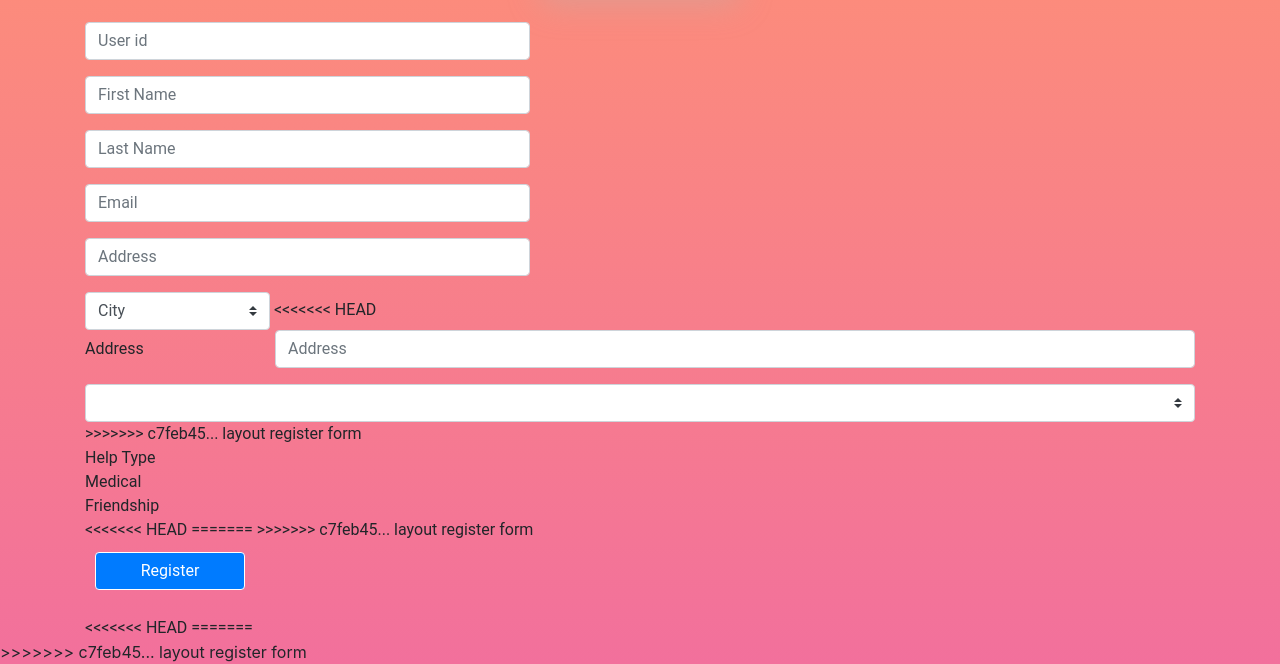
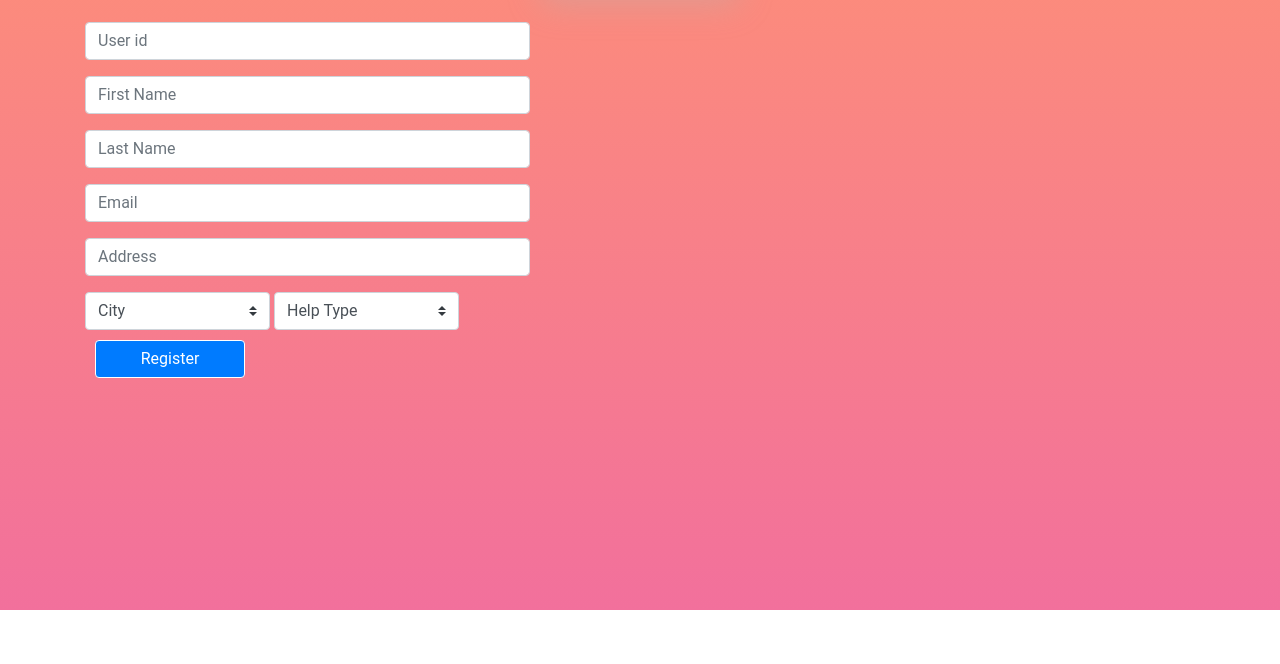
Before and after one commit to KerenShenkar20/group-assignment-hackathon-six-minus-one, a website: page Client/registerVolunteer.html in a window 1280 px wide. Shown: the part 215-879 px from the top of the page. After the commit the page ends 825 px from the top, so only its background shows below. Drawn offline with nearby package versions, Linux system fonts and the light colour scheme.

Commit message:
added form selects

```diff
--- a/Client/registerVolunteer.html
+++ b/Client/registerVolunteer.html
@@ -60,27 +60,15 @@
                 <option value="Ramat-Gan">Ramat-Gan</option>
                 <option value="Haifa">Haifa</option>
             </select>
-<<<<<<< HEAD
 
-            <div class="form-group row">
-                <label for="inputAddress" class="col-sm-2 col-form-label">Address</label>
-                <div class="col-sm-10">
-                    <input type="text" class="form-control" name="inputAddress" id="inputAddress" placeholder="Address">
-                </div>
-            </div>
-
-            <select class="custom-select">
-=======
             <select class="custom-select col-sm-2">
->>>>>>> c7feb45... layout register form
                 <option selected>Help Type</option>
-                <option value="Medical">Medical</option>
+                <option value=" Medical">Medical</option>
                 <option value="Friendship">Friendship</option>
             </select>
-<<<<<<< HEAD
-=======
 
->>>>>>> c7feb45... layout register form
+
+
 
             <div class="form-group row">
                 <div class="col-sm-10">
@@ -88,13 +76,8 @@
                 </div>
             </div>
 
-<<<<<<< HEAD
-        </form>
-    </main>
-=======
     </form>
     </div>
->>>>>>> c7feb45... layout register form
 
     <script src="https://cdn.jsdelivr.net/npm/jquery@3.4.1/dist/jquery.min.js"></script>
     <script src="js/main.js"></script>
```
